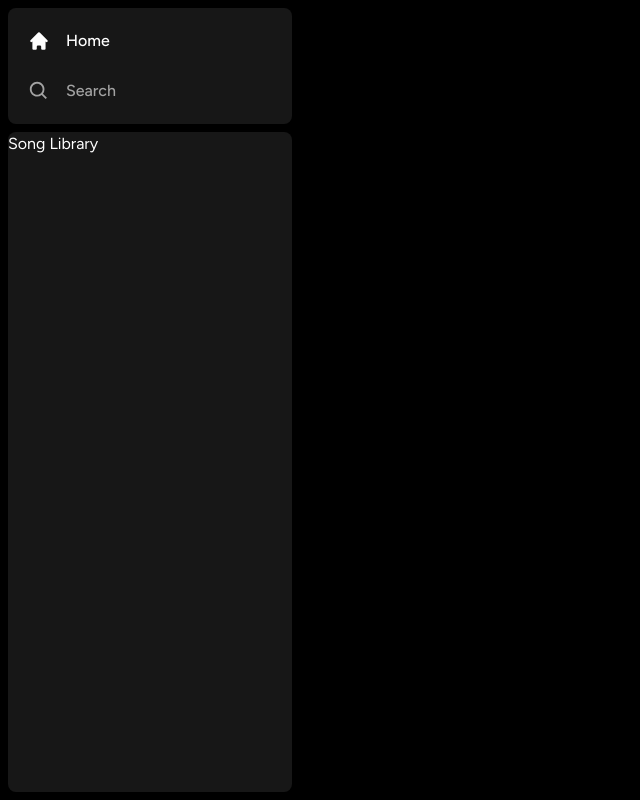
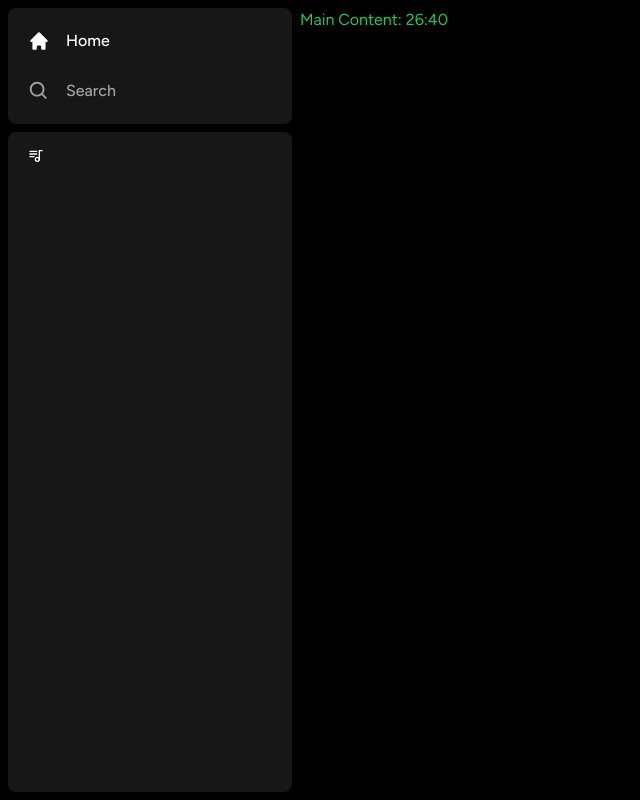
Before and after one commit to jaimevillegas/spotify-clone, a Next.js app: page / in a window 1280 px wide. Shown: the whole page, without its empty margins (0-640 px from the left). Built offline with nearby package versions, Linux system fonts and the light colour scheme.

Commit message:
Work on layout

```diff
--- a/app/(site)/page.tsx
+++ b/app/(site)/page.tsx
@@ -1,7 +1,7 @@
 export default function Home() {
   return (
     <div className='text-green-500'>
-      Main Content
+      Main Content: 26:40
     </div>
   )
 }
--- /dev/null
+++ b/components/Library.tsx
@@ -0,0 +1,38 @@
+"use client";
+
+import { TbPlaylist } from "react-icons/tb";
+
+const Library = () => {
+  const onClick = () => {
+    // Handle upload later
+  };
+
+  return (
+    <div className="flex flex-col">
+      <div
+        className="
+        flex
+        items-center
+        justify-between
+        px-5
+        pt-4
+        "
+      >
+        <div
+          className="
+            inline-flex
+            items-center
+            gap-x-2
+          "
+        >
+
+          <TbPlaylist />
+
+        </div>
+
+      </div>
+    </div>
+  );
+}
+
+export default Library;
--- a/components/Sidebar.tsx
+++ b/components/Sidebar.tsx
@@ -6,6 +6,7 @@
 import { BiSearch } from "react-icons/bi";
 import Box from "./Box";
 import SidebarItem from "./SidebarItem";
+import Library from "./Library";
 
 interface SidebarProps {
   children: React.ReactNode;
@@ -63,9 +64,12 @@
           </div>
         </Box>
         <Box className="overflow-y-auto h-full">
-          Song Library
+          <Library />
         </Box>
       </div>
+      <main className="h-full flex-1 overflow-y-auto py-2">
+        {children}
+      </main>
     </div>
   );
 }
```
